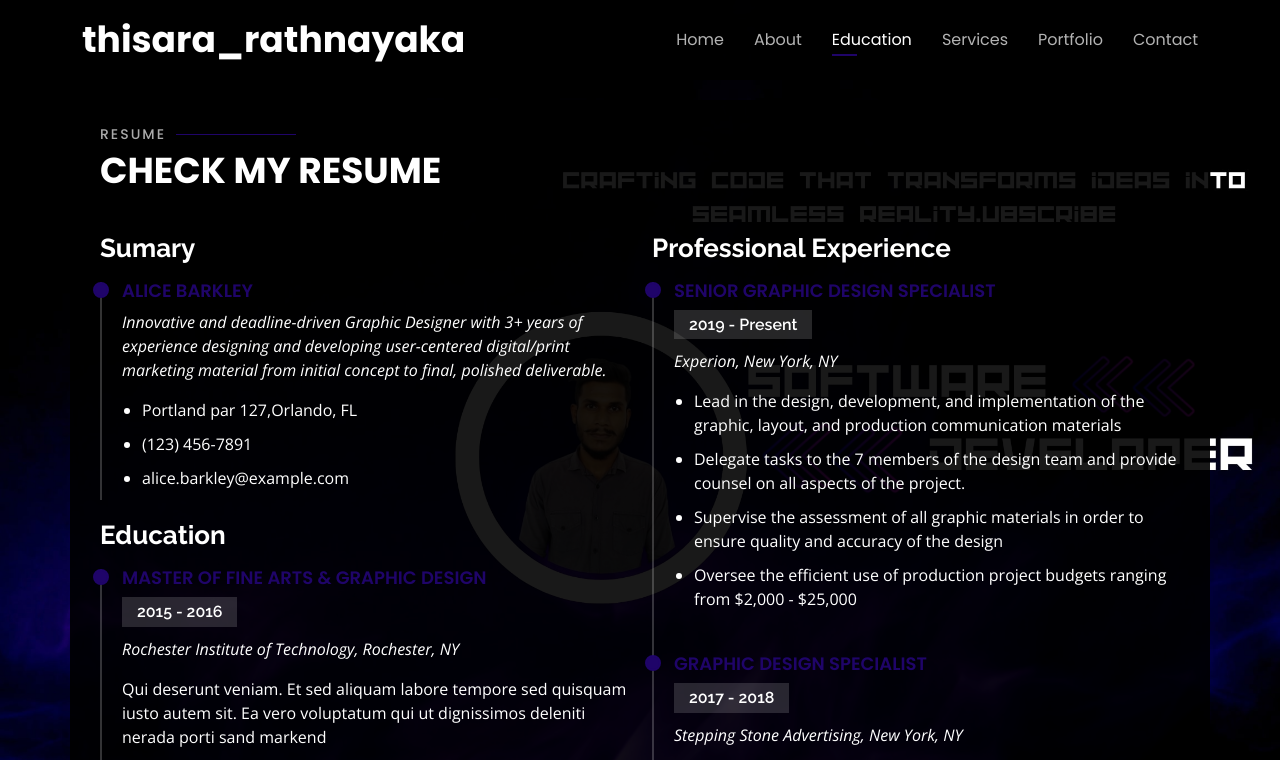
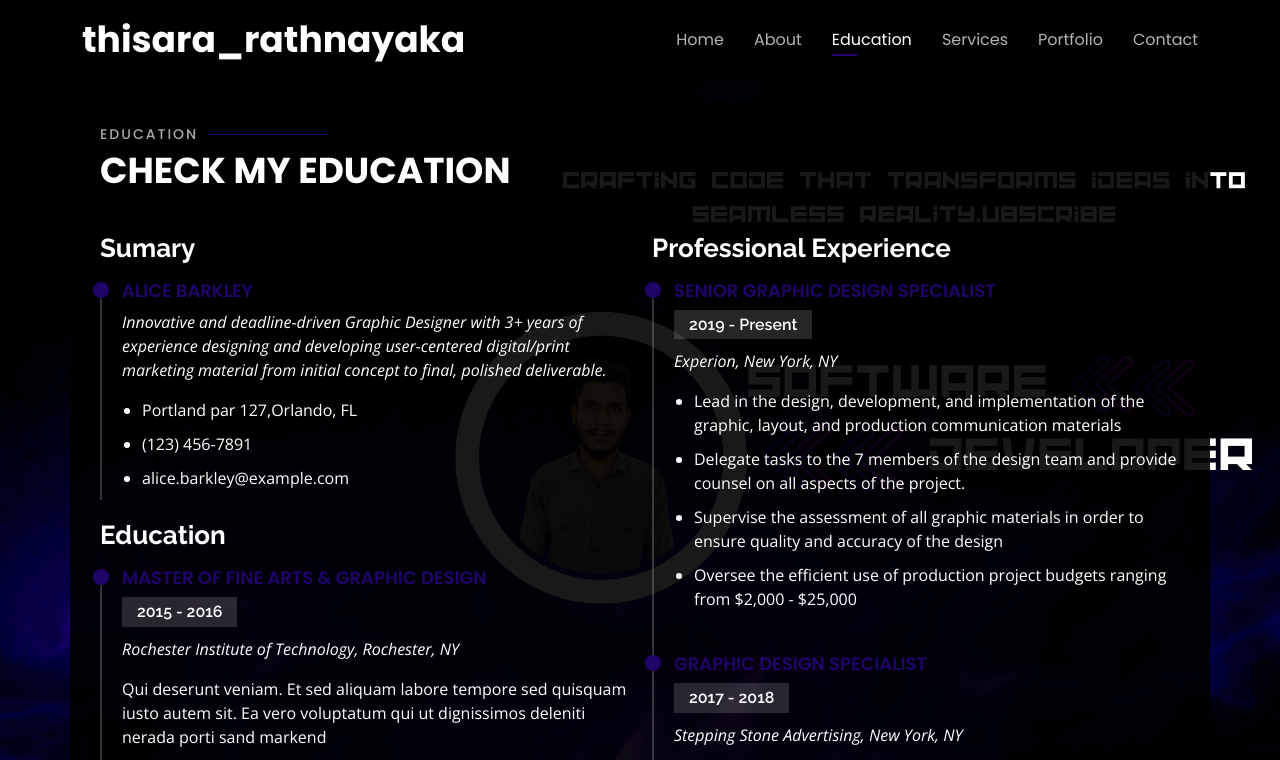
Before and after one commit to thisaraanjana/thisara, a plain HTML site: page index.html in a window 1280 px wide. Both pictures are taken after a click on the link "Education". Shown: the top 760 px of the page. Drawn offline with nearby package versions, Linux system fonts and the light colour scheme.

Commit message:
Update index.html

```diff
--- a/index.html
+++ b/index.html
@@ -354,7 +354,7 @@
             <div class="testimonial-item">
               <p>Learning objectives<br></br>
                 <i class="bx bxs-quote-alt-left quote-icon-left"></i>
-                Agile principles | Scrum roles, artifacts, and rules | Common myths and misconceptions about agile approaches | Agile software engineering techniques | Extreme programming (XP) and test-driven development (TDD) | Kanban for developers
+                Agile principles   |  Scrum roles, artifacts, and rules   |  Common myths and misconceptions about agile approaches  |  Agile software engineering techniques  |  Extreme programming (XP) and test-driven development (TDD)  |  Kanban for developers
                 <i class="bx bxs-quote-alt-right quote-icon-right"></i>
               </p>
               <img src="assets/img/testimonials/testimonials-1.jpg" class="testimonial-img" alt="">
@@ -431,8 +431,8 @@
     <div class="container">
 
       <div class="section-title">
-        <h2>Resume</h2>
-        <p>Check My Resume</p>
+        <h2>Education</h2>
+        <p>Check My Education</p>
       </div>
 
       <div class="row">
```
